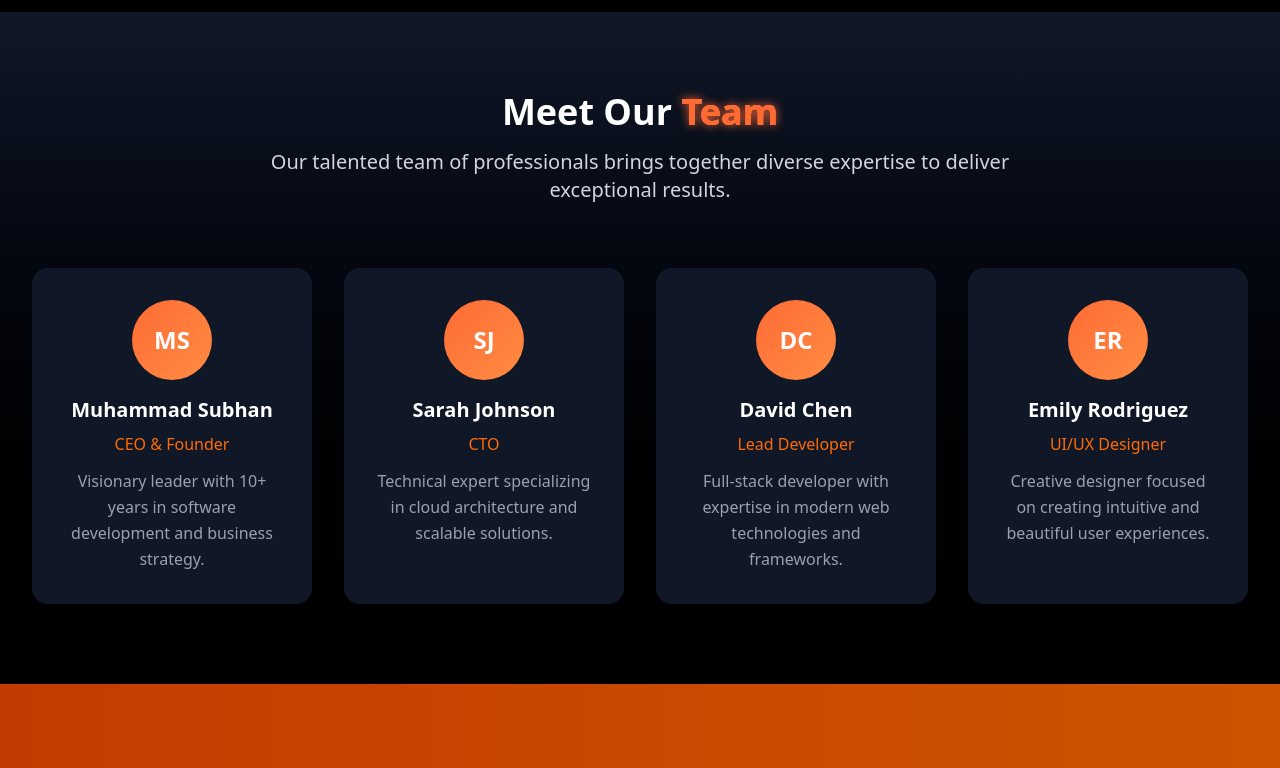
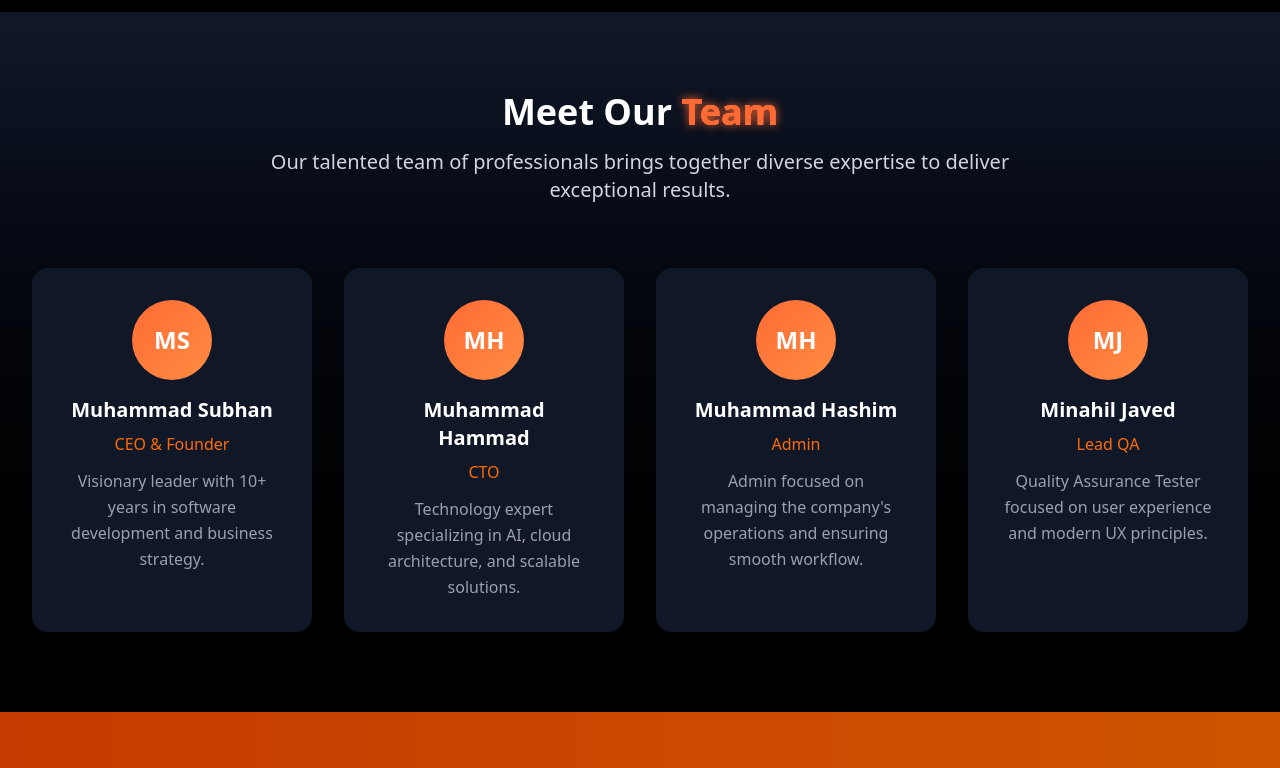
Before and after one commit to MSK-101/codecrafters-solutions, a Next.js app: page /about in a window 1280 px wide. Shown: the part 1877-2645 px from the top of the page. Built offline with nearby package versions, Linux system fonts and the light colour scheme.

Commit message:
update team content

```diff
--- a/app/about/page.tsx
+++ b/app/about/page.tsx
@@ -99,22 +99,22 @@ export default function About() {
         "Visionary leader with 10+ years in software development and business strategy.",
     },
     {
-      name: "Sarah Johnson",
+      name: "Muhammad Hammad",
       role: "CTO",
       description:
-        "Technical expert specializing in cloud architecture and scalable solutions.",
+        "Technology expert specializing in AI, cloud architecture, and scalable solutions.",
     },
     {
-      name: "David Chen",
-      role: "Lead Developer",
+      name: "Muhammad Hashim",
+      role: "Admin",
       description:
-        "Full-stack developer with expertise in modern web technologies and frameworks.",
+        "Admin focused on managing the company's operations and ensuring smooth workflow.",
     },
     {
-      name: "Emily Rodriguez",
-      role: "UI/UX Designer",
+      name: "Minahil Javed",
+      role: "Lead QA",
       description:
-        "Creative designer focused on creating intuitive and beautiful user experiences.",
+        "Quality Assurance Tester focused on user experience and modern UX principles.",
     },
   ];
 
```
